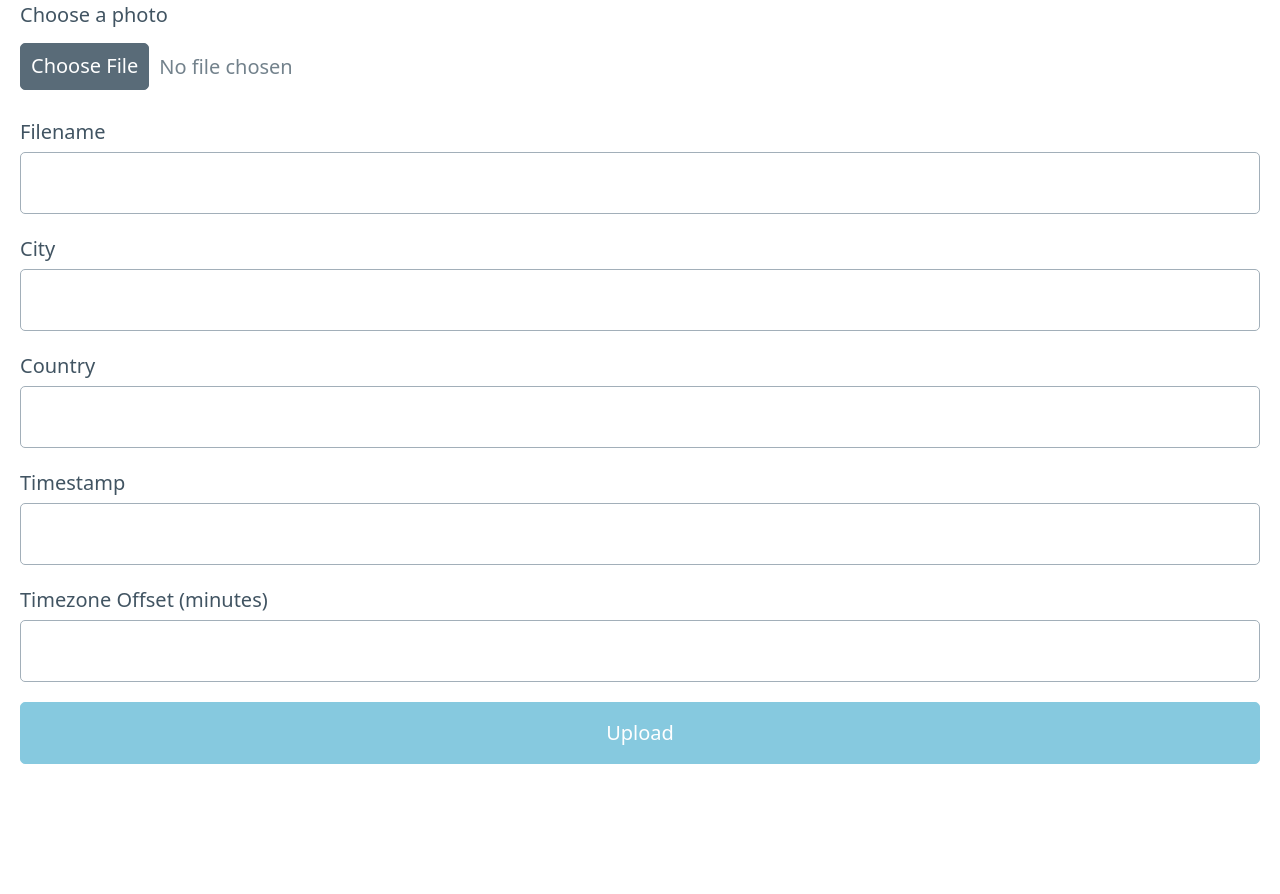
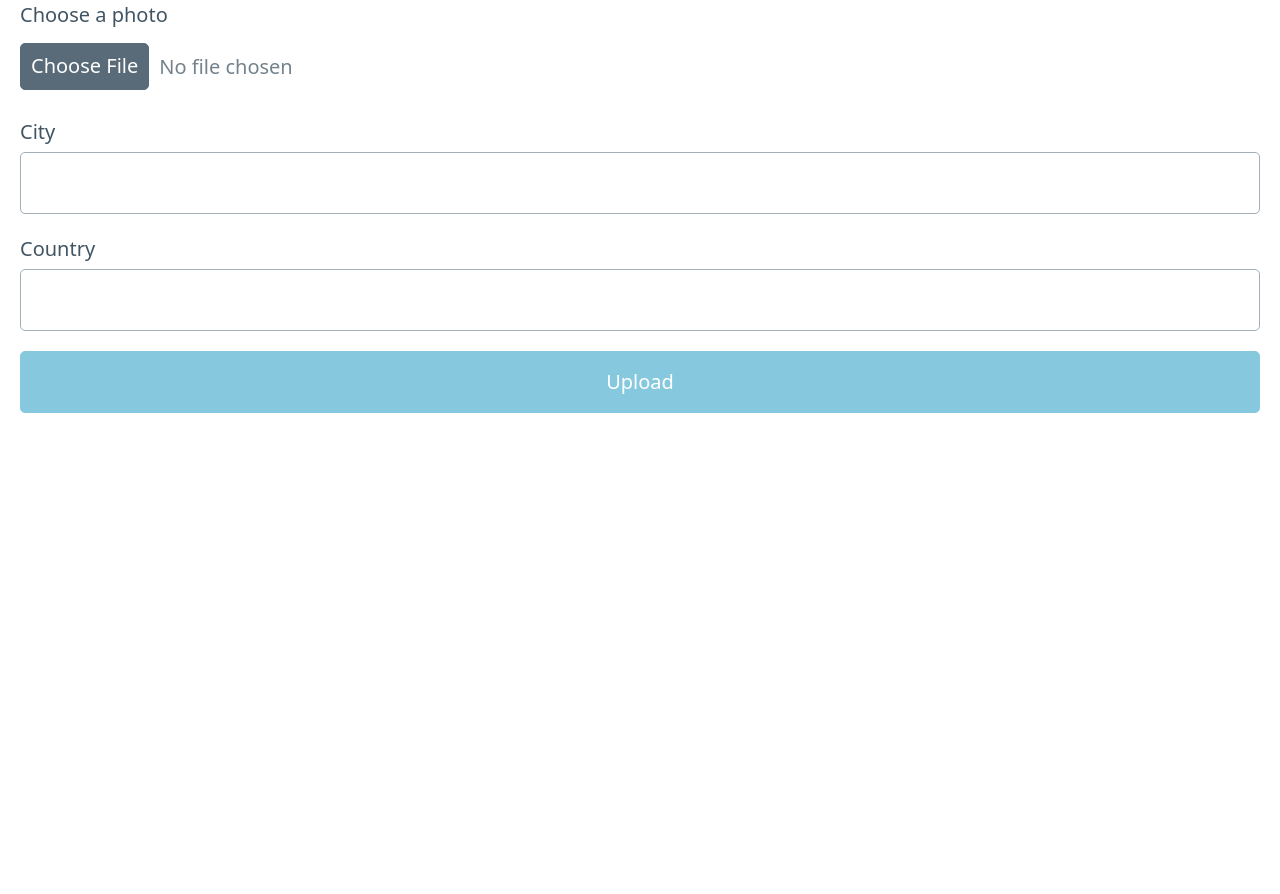
Before and after one commit to haikoschol/cats-of-asia, a Django app: template photos/templates/photos/upload.html in a window 1280 px wide. Shown: the part 92-986 px from the top of the page. After the commit the page ends 505 px from the top, so only its background shows below. Run offline with Django 5.2, Linux system fonts and the light colour scheme; the template is opened without the code that fills it, so the values that code supplies are empty; some libraries are stand-ins or nearby versions.

Commit message:
remove readonly input fields

```diff
--- a/photos/static/photos/upload.js
+++ b/photos/static/photos/upload.js
@@ -143,10 +143,7 @@ async function addPhoto(metadata) {
 }
 
 function populateForm(metadata) {
-    document.getElementById('filename').value = metadata.filename;
     document.getElementById('country').value = metadata.country;
-    document.getElementById('timestamp').value = metadata.timestamp;
-    document.getElementById('tzoffset').value = metadata.tzoffset;
 
     if (metadata.cityCandidates) {
         document.getElementById('candidates').removeAttribute('hidden');
@@ -244,9 +241,11 @@ async function sha256(file) {
         .join("");
 }
 
-document.getElementById('photo').addEventListener('change', processPhoto);
-document.getElementById('submit').addEventListener('click', uploadPhoto);
+document.addEventListener('DOMContentLoaded', () => {
+    document.getElementById('photo').addEventListener('change', processPhoto);
+    document.getElementById('submit').addEventListener('click', uploadPhoto);
 
-document.getElementById('cityCandidates').addEventListener('change', evt => {
-    document.getElementById('city').value = evt.target.selectedOptions[0].value;
+    document.getElementById('cityCandidates').addEventListener('change', evt => {
+        document.getElementById('city').value = evt.target.selectedOptions[0].value;
+    })
 });
--- a/photos/templates/photos/upload.html
+++ b/photos/templates/photos/upload.html
@@ -18,9 +18,6 @@
         <label for="photo">Choose a photo</label>
         <input type="file" id="photo" name="photo" accept="image/jpeg" />
 
-        <label for="filename">Filename</label>
-        <input type="text" id="filename" name="filename" readonly />
-
         <label for="city">City</label>
         <input type="text" id="city" name="city" />
 
@@ -32,11 +29,6 @@
         <label for="country">Country</label>
         <input type="text" id="country" name="country" />
 
-        <label for="timestamp">Timestamp</label>
-        <input type="text" id="timestamp" name="timestamp" />
-
-        <label for="tzoffset">Timezone Offset (minutes)</label>
-        <input type="text" id="tzoffset" name="tzoffset" />
         <input type="submit" id="submit" name="submit" value="Upload" disabled />
     </form>
     <img id="preview" src="" alt="Preview of the photo you selected" hidden="" />
```
